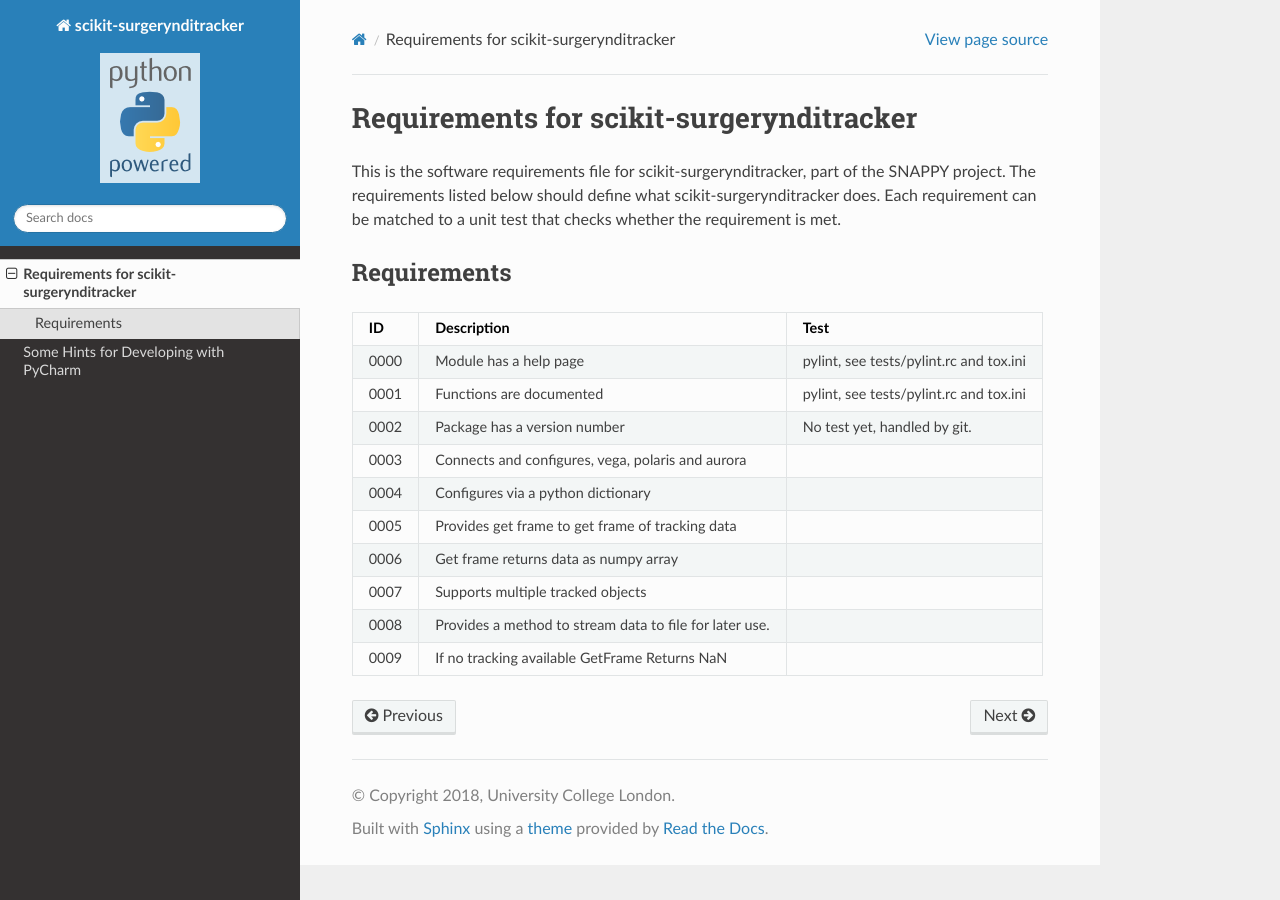
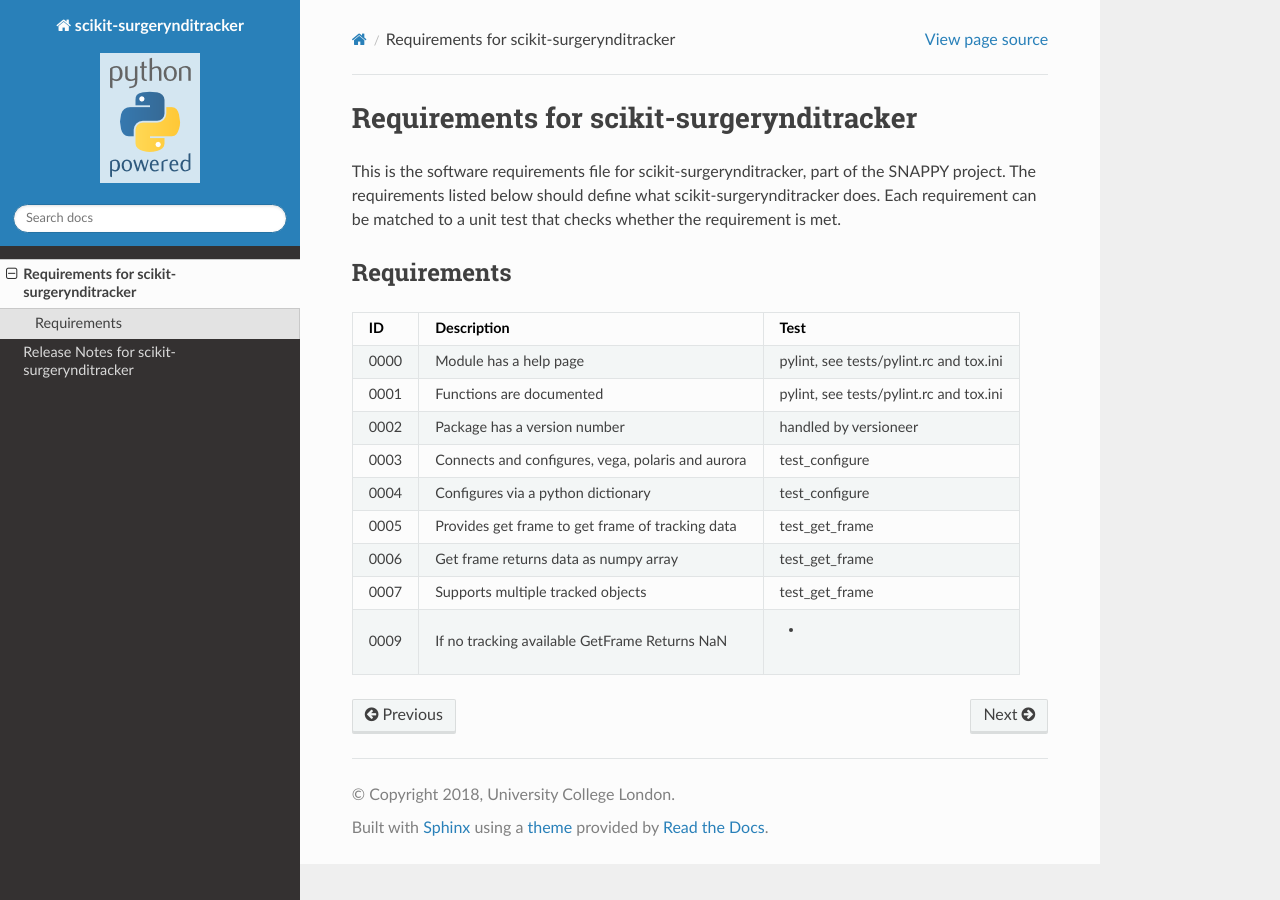
Before and after one commit to SciKit-Surgery/scikit-surgerynditracker, a Sphinx documentation site: the page built from doc/requirements.rst, in a window 1280 px wide. Built offline with Sphinx 7.4.7 and the Read the Docs theme 2.0.0, drawn with Linux system fonts in a browser that asks for light colours; formulas are drawn with MathJax 3; pages that are not in the unit, such as notebooks, are missing from menus.

Commit message:
Issue #8 updated documentation, added release notes

```diff
--- a/doc/index.rst
+++ b/doc/index.rst
@@ -7,7 +7,7 @@ Contents
   :maxdepth: 1
 
   requirements
-  pycharm
+  release_notes
   Module Contents <modules>
 
 * :ref:`modindex`
--- a/doc/requirements.rst
+++ b/doc/requirements.rst
@@ -22,20 +22,17 @@ Requirements
 |    0001    |  Functions are documented                              |  pylint, see                        |
 |            |                                                        |  tests/pylint.rc and tox.ini        |
 +------------+--------------------------------------------------------+-------------------------------------+
-|    0002    |  Package has a version number                          |  No test yet, handled by git.       |
+|    0002    |  Package has a version number                          |  handled by versioneer              |
 +------------+--------------------------------------------------------+-------------------------------------+
-|    0003    |  Connects and configures, vega, polaris and aurora     |                                     |
+|    0003    |  Connects and configures, vega, polaris and aurora     |  test_configure                     |
 +------------+--------------------------------------------------------+-------------------------------------+
-|    0004    |  Configures via a python dictionary                    |                                     |
+|    0004    |  Configures via a python dictionary                    |  test_configure                     |
 +------------+--------------------------------------------------------+-------------------------------------+
-|    0005    |  Provides get frame to get frame of tracking data      |                                     |
+|    0005    |  Provides get frame to get frame of tracking data      |  test_get_frame                     |
 +------------+--------------------------------------------------------+-------------------------------------+
-|    0006    |  Get frame returns data as numpy array                 |                                     |
+|    0006    |  Get frame returns data as numpy array                 |  test_get_frame                     |
 +------------+--------------------------------------------------------+-------------------------------------+
-|    0007    |  Supports multiple tracked objects                     |                                     |
+|    0007    |  Supports multiple tracked objects                     |  test_get_frame                     |
 +------------+--------------------------------------------------------+-------------------------------------+
-|    0008    |  Provides a method to stream data to file for later    |                                     |
-|            |  use.                                                  |                                     |
+|    0009    |  If no tracking available GetFrame Returns NaN         |  -                                  |
 +------------+--------------------------------------------------------+-------------------------------------+
-|    0009    |  If no tracking available GetFrame Returns NaN         |                                     |
-+------------+--------------------------------------------------------+-------------------------------------+
```
Also changed, not shown: README.rst (+10 -5 lines), doc/release_notes.rst (added, +28 -0 lines).
